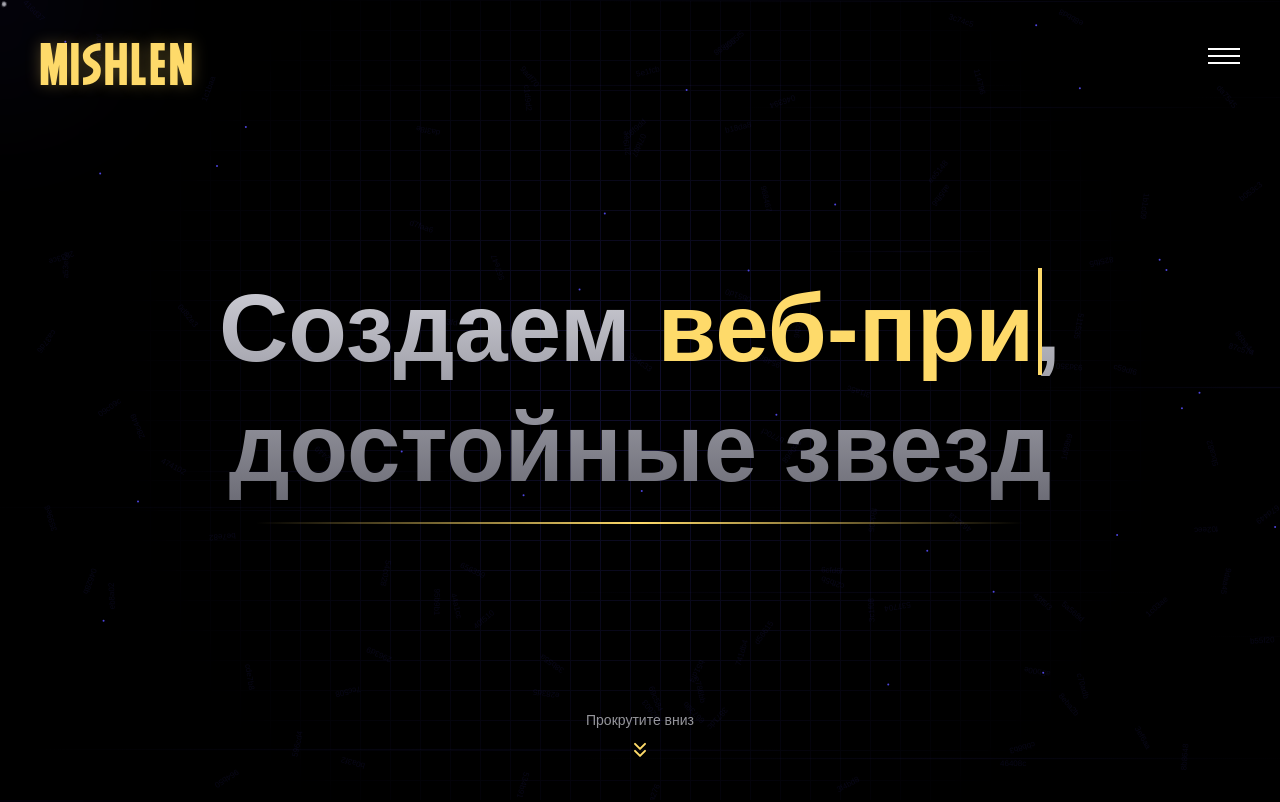
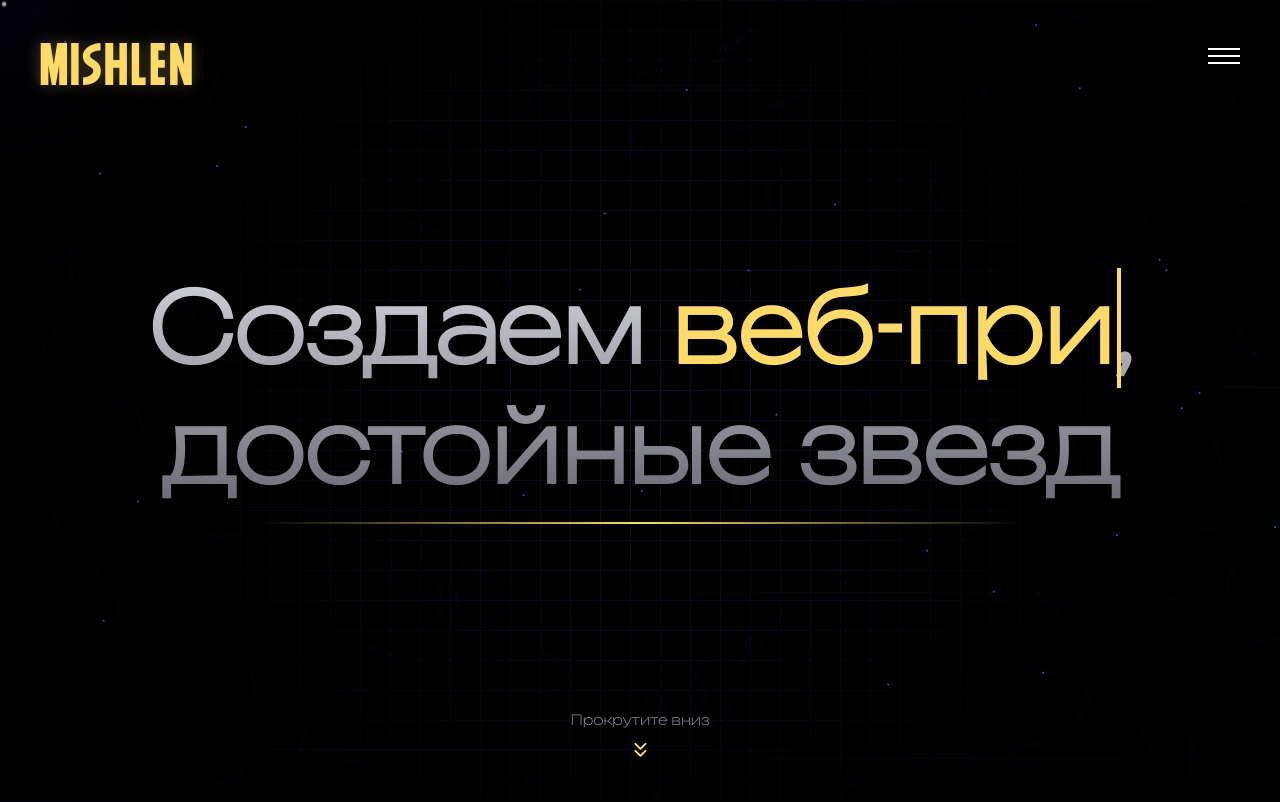
Before and after one commit to burkovmu/web5, a Next.js app: page / in a window 1280 px wide. Shown: the top 802 px of the page. Built offline with nearby package versions, Linux system fonts and the light colour scheme; a web font is replaced by a local one.

Commit message:
Исправлены пути к шрифтам для корректного деплоя на Vercel

```diff
--- a/src/app/globals.css
+++ b/src/app/globals.css
@@ -71,28 +71,14 @@
   font-display: swap;
 }
 
-@font-face {
-  font-family: 'Evolventa';
-  src: url('/fonts/ofont.ru_Evolventa.ttf') format('truetype');
-  font-weight: normal;
-  font-style: normal;
-  font-display: swap;
-}
-
-@font-face {
-  font-family: 'Try Clother';
-  src: url('/fonts/try_clother_light.ttf') format('truetype');
-  font-weight: 300;
-  font-style: normal;
-  font-display: swap;
-}
-
 @layer base {
   :root {
     --font-bounded: var(--font-bounded);
     --font-marvel: var(--font-marvel);
-    --font-evolventa: var(--font-evolventa);
-    --font-tryclother: var(--font-tryclother);
+    --font-evolventa: var(--font-bounded);
+    --font-tryclother: var(--font-bounded);
+    --font-beermoney: var(--font-marvel);
+    --font-rostov: var(--font-marvel);
     --foreground-rgb: 212, 212, 220;
     --background-rgb: 29, 30, 34;
   }
@@ -101,7 +87,7 @@
     margin: 0;
     padding: 0;
     box-sizing: border-box;
-    font-family: var(--font-tryclother);
+    font-family: 'Bounded', sans-serif;
   }
 
   html, body {
@@ -110,17 +96,17 @@
 
   body {
     @apply bg-[#0a0a0d] text-white;
-    font-family: var(--font-tryclother);
+    font-family: 'Bounded', sans-serif;
     color: rgb(var(--foreground-rgb));
     background: rgb(var(--background-rgb));
   }
 
   html {
-    font-family: var(--font-tryclother);
+    font-family: 'Bounded', sans-serif;
   }
 
   h1, h2, h3, h4, h5, h6, p, span, div, a {
-    font-family: var(--font-tryclother);
+    font-family: 'Bounded', sans-serif;
   }
 
   .font-pixy {
@@ -527,10 +513,18 @@
 
 @layer utilities {
   .font-marvel {
-    font-family: var(--font-marvel);
+    font-family: 'Marvel', sans-serif;
   }
 
   .font-tryclother {
-    font-family: var(--font-tryclother);
+    font-family: 'Bounded', sans-serif;
+  }
+
+  .font-beermoney {
+    font-family: 'Marvel', sans-serif;
+  }
+
+  .font-rostov {
+    font-family: 'Marvel', sans-serif;
   }
 }
```
